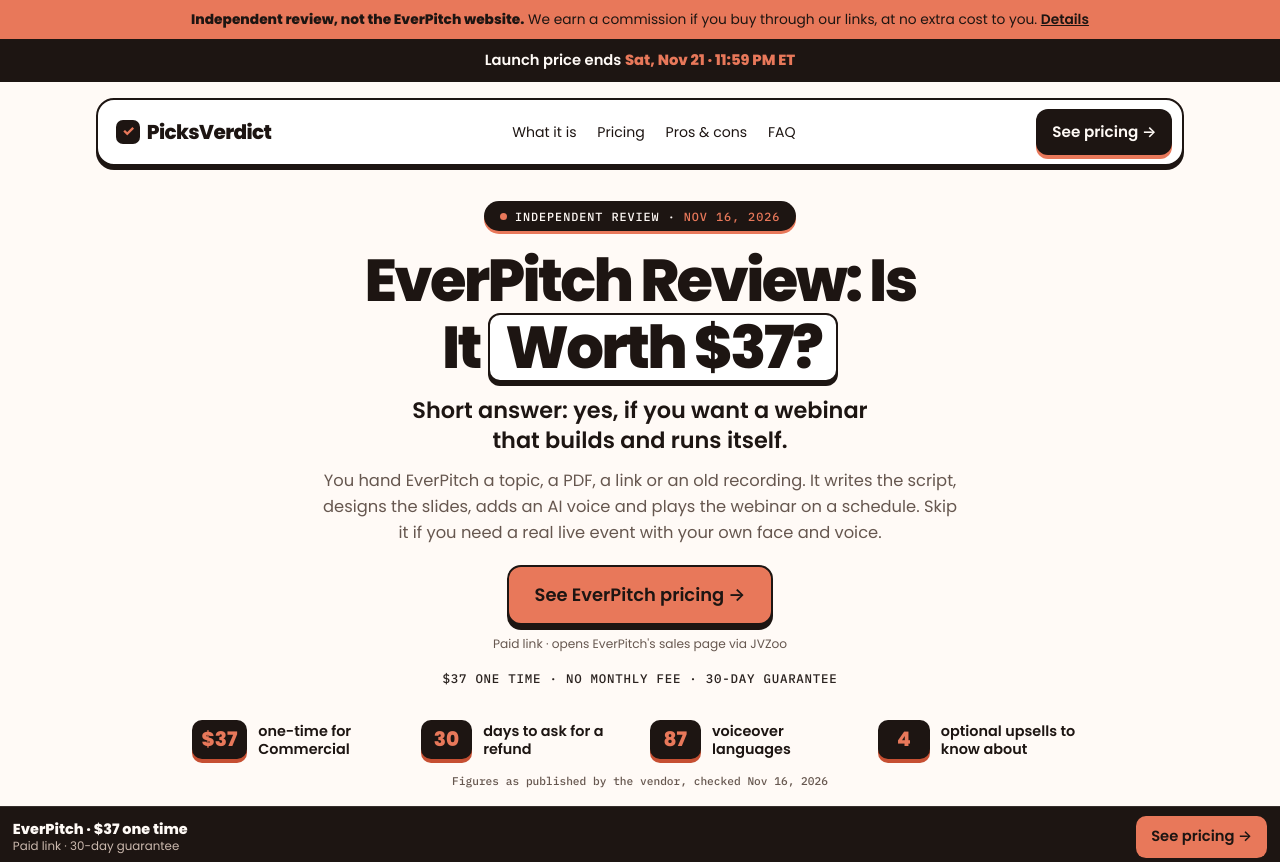
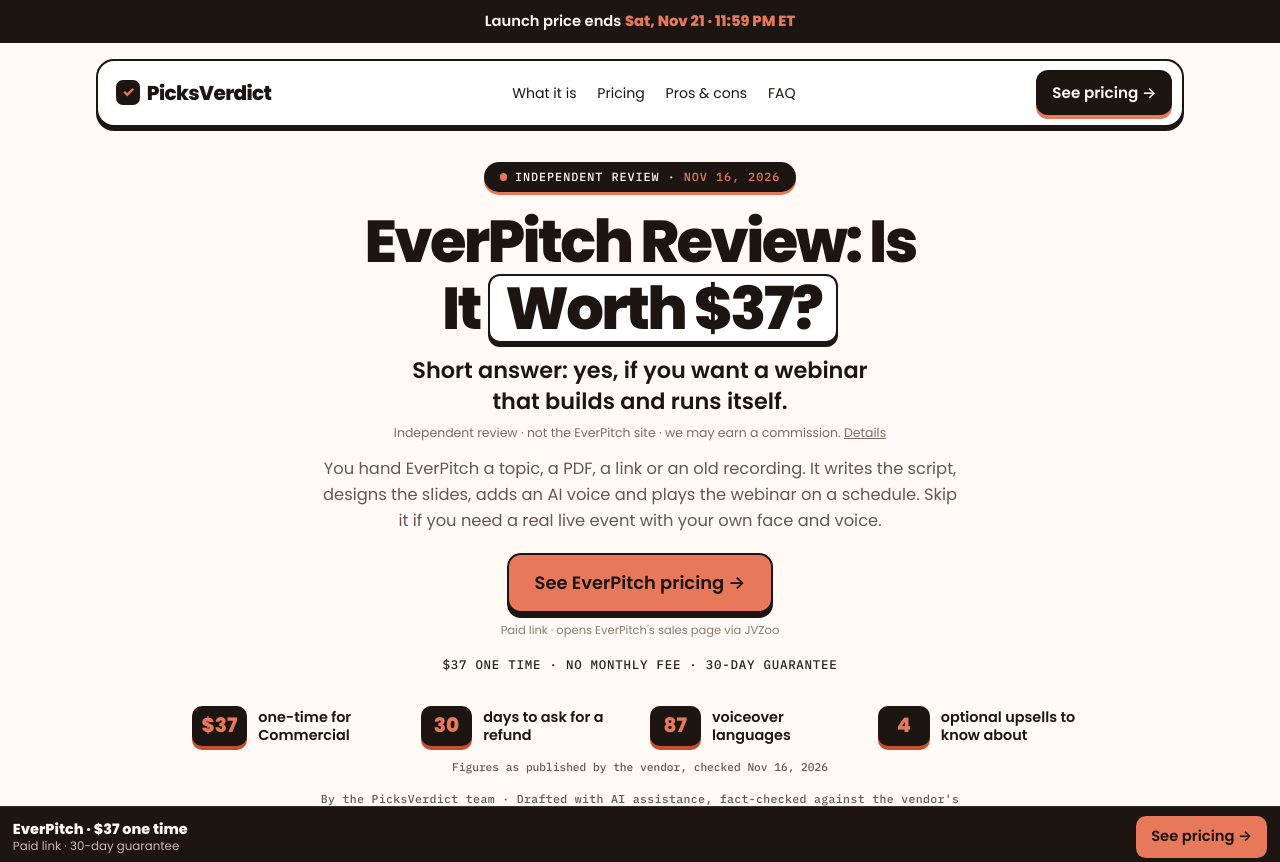
Before and after one commit to kayosilvavinicius-prog/picksverdict-site, a plain HTML site: page index.html in a window 1280 px wide. Shown: the top 862 px of the page. Drawn offline with Linux system fonts and the light colour scheme.

Commit message:
v3 draft: discreet hero disclosure line, remove coral top bar (NOT deployed)

```diff
--- a/index.html
+++ b/index.html
@@ -5,8 +5,8 @@
   highlight blocks) per Kayo's request. Hard lines: own logo (no vendor logo/name-as-logo), never "official",
   own review text (nothing copy-pasted), independent-review line in the first screen.
   Rules kept: domain without product name (JV rule 3); CTAs only to /go/ (Commercial) and /go/bundle/ (Bundle),
-  never raw affiliate or OTO links (JV rule 6); AI-assistance disclosed (JV rule 12); FTC: plain line in the top
-  bar + "Paid link" next to every button + full block in footer. No countdown, no auto-redirect, no cookies,
+  never raw affiliate or OTO links (JV rule 6); AI-assistance disclosed (JV rule 12); FTC: plain line under the
+  H1 + "Paid link" next to every button + full block in footer. No countdown, no auto-redirect, no cookies,
   no analytics, no income claims. Google Ads sitelink anchors: #what-it-is #pricing #dates #pros-cons (do not rename).
   PRICE TO WATCH: Bundle $197 -> $227 (search "BUNDLE_PRICE").
 -->
@@ -45,8 +45,8 @@ a{color:inherit}
 .wrap{width:min(100% - 2rem,var(--max));margin-inline:auto}
 .narrow{max-width:46rem}
 /* top bars */
-.bar1{background:var(--coral);color:var(--ink);text-align:center;font-size:.86rem;line-height:1.45;padding:.6rem 1rem}
-.bar1 a{font-weight:600}
+.hero .disc{font-size:.78rem;line-height:1.4;color:#7a6b63;margin:-.3rem auto .9rem}
+.hero .disc a{color:#7a6b63}
 .bar2{background:var(--ink);color:var(--paper);text-align:center;font-weight:600;font-size:.92rem;padding:.6rem 1rem}
 .bar2 b{color:var(--coral)}
 /* nav card */
@@ -73,7 +73,7 @@ h1{font-size:clamp(2.1rem,7.6vw,3.7rem);margin:1.1rem auto .8rem;max-width:15ch}
 .cta:hover,.cta:focus-visible{transform:translateY(2px);box-shadow:0 3px 0 var(--ink);outline:none}
 .cta.alt{background:#fff}
 .cta.block{display:block;text-align:center}
-.paid{display:block;font-size:.76rem;color:var(--muted);margin-top:.55rem}
+.paid{display:block;font-size:.72rem;color:#8a7b72;margin-top:.5rem}
 .monoline{font:500 .78rem/1.5 var(--mono);letter-spacing:.06em;text-transform:uppercase;color:var(--ink2);margin:1rem 0 0}
 @media(max-width:520px){.hero .cta{display:block}}
 /* stat tiles */
@@ -148,7 +148,6 @@ footer nav a{margin-right:1rem}
 </style>
 </head>
 <body>
-<div class="bar1" role="note"><b>Independent review, not the EverPitch website.</b> We earn a commission if you buy through our links, at no extra cost to you. <a href="#disclosure">Details</a></div>
 <div class="bar2">Launch price ends <b>Sat, Nov 21 · 11:59 PM ET</b></div>
 
 <header class="wrap"><div class="navcard">
@@ -162,6 +161,7 @@ footer nav a{margin-right:1rem}
   <span class="pill">Independent review · <em>Nov 16, 2026</em></span>
   <h1>EverPitch Review: Is It <span class="boxed">Worth $37?</span></h1>
   <p class="lead">Short answer: yes, if you want a webinar that builds and runs itself.</p>
+  <p class="disc" role="note">Independent review · not the EverPitch site · we may earn a commission. <a href="#disclosure">Details</a></p>
   <p class="sub">You hand EverPitch a topic, a PDF, a link or an old recording. It writes the script, designs the slides, adds an AI voice and plays the webinar on a schedule. Skip it if you need a real live event with your own face and voice.</p>
   <a class="cta" id="hero-cta" href="/go/" rel="sponsored nofollow noopener">See EverPitch pricing →</a>
   <span class="paid">Paid link · opens EverPitch's sales page via JVZoo</span>
```
